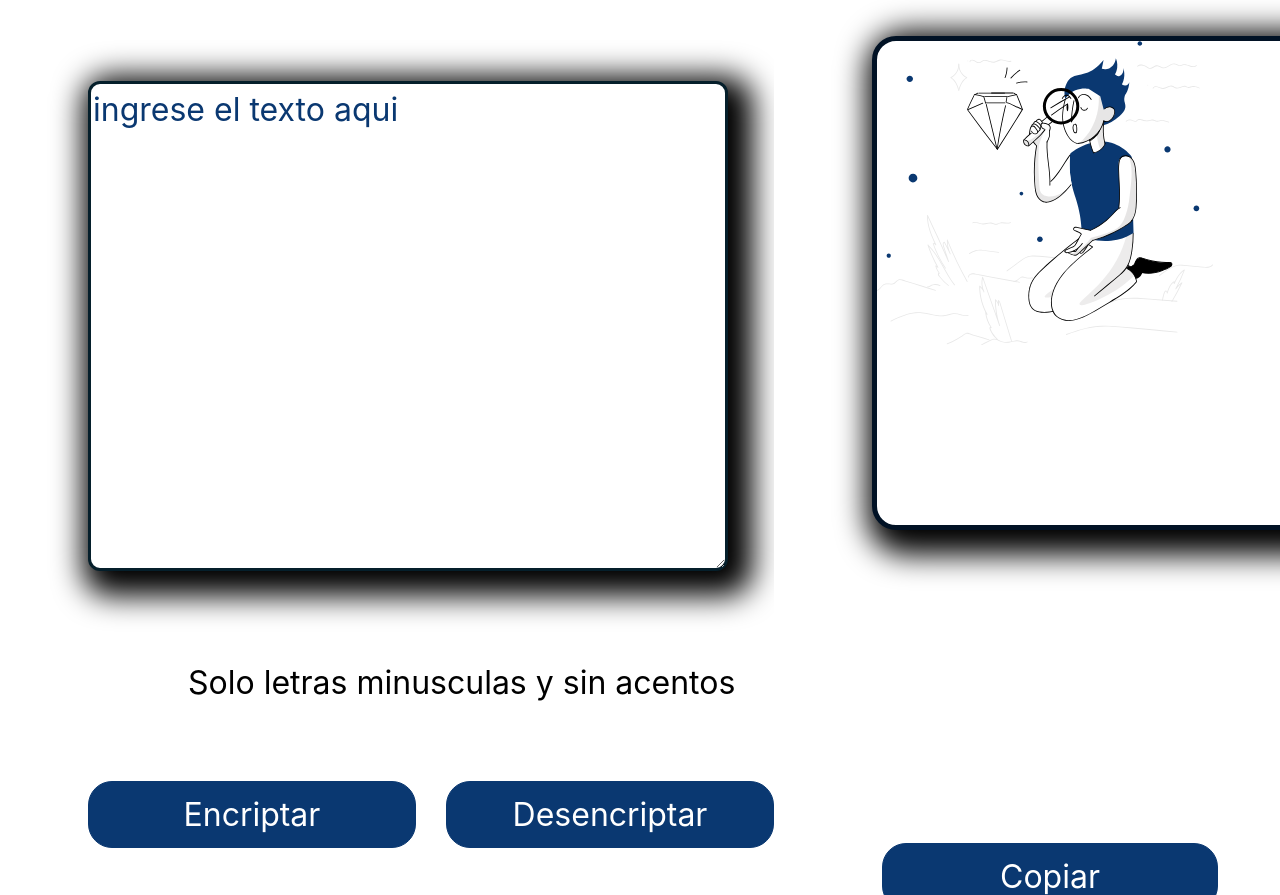
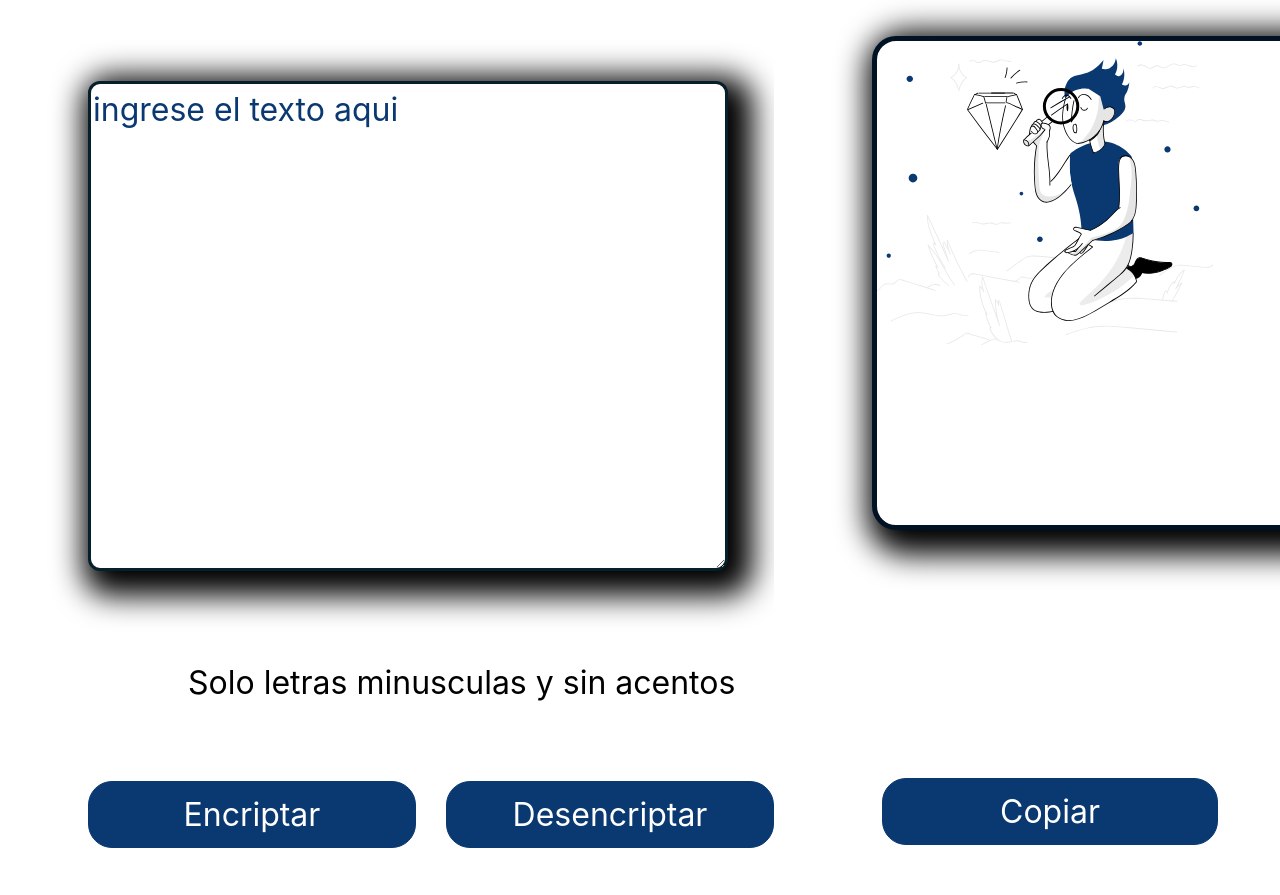
Before and after one commit to MarcoChavez08/Challenge-encriptador, a plain HTML site: page index.html in a window 1280 px wide. Shown: the part 65-960 px from the top of the page. Drawn offline with Linux system fonts and the light colour scheme.

Commit message:
cambio de boton copiar

```diff
--- a/style.css
+++ b/style.css
@@ -84,7 +84,7 @@ main{
     cursor: pointer;
     height: 67px;
     margin-left: 108px;
-    margin-top: 300px;
+    margin-top: 235px;
 
     width:336px;
 }
```
